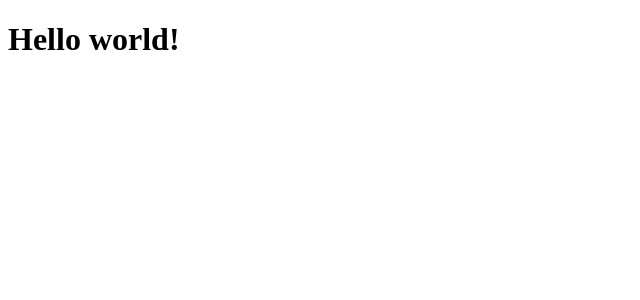
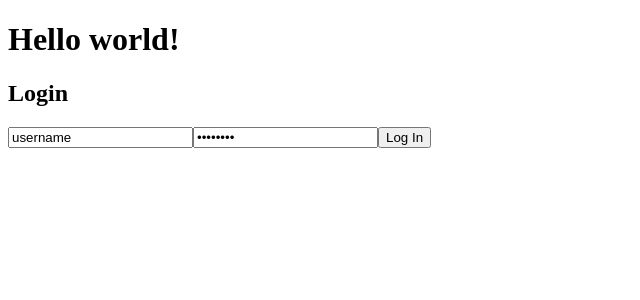
Before and after one commit to mjshuff23/react-simple-skeleton, a React (Create React App) app: page / in a window 1280 px wide. Shown: the top 300 px of the page, without its empty margins (0-640 px from the left). Built offline with nearby package versions, Linux system fonts and the light colour scheme; no server answers.

Commit message:
got login form up

```diff
--- a/package.json
+++ b/package.json
@@ -8,7 +8,11 @@
     "@testing-library/user-event": "^7.2.1",
     "react": "^17.0.1",
     "react-dom": "^17.0.1",
-    "react-scripts": "4.0.0"
+    "react-redux": "^7.2.2",
+    "react-router-dom": "^5.2.0",
+    "react-scripts": "4.0.0",
+    "redux": "^4.0.5",
+    "redux-thunk": "^2.3.0"
   },
   "scripts": {
     "start": "react-scripts start",
--- a/src/App.js
+++ b/src/App.js
@@ -1,9 +1,17 @@
 import React from 'react';
+import { Provider } from 'react-redux';
+import LoginForm from './components/LoginForm';
+import configureStore from './store/configureStore';
 
-function App() {
-  return (
-    <h1>Hello world!</h1>
-  );
-}
+const store = configureStore();
+
+const App = () => (
+  <Provider store={store}>
+    <div>
+      <h1>Hello world!</h1>
+      <LoginForm />
+    </div>
+  </Provider>
+);
 
 export default App;
--- /dev/null
+++ b/src/components/LoginForm.js
@@ -0,0 +1,50 @@
+import React, { useState } from "react";
+import { useDispatch } from "react-redux";
+// import { NavLink } from "react-router-dom";
+import { login } from "../store/actions/authentication";
+import './stylesheets/LoginForm.css'
+
+const LoginForm = (props) => {
+  const [username, setUsername] = useState("username");
+  const [password, setPassword] = useState("password");
+  const dispatch = useDispatch();
+
+  const handleSubmit = async (e) => {
+    e.preventDefault();
+    dispatch(login(username, password));
+  };
+
+  const updateUsername = (e) => {
+    setUsername(e.target.value);
+  };
+
+  const updatePassword = (e) => {
+    setPassword(e.target.value);
+  };
+
+  return (
+    <div className="loginForm">
+      <h2 className='loginForm__header'>Login</h2>
+      <form onSubmit={handleSubmit}>
+        <input
+          className="loginForm__input"
+          type="text"
+          placeholder="Username"
+          value={username}
+          onChange={updateUsername}
+        />
+        <input
+          className="loginForm__input"
+          type="password"
+          placeholder="Password"
+          value={password}
+          onChange={updatePassword}
+        />
+        <button className="loginForm__button" type="submit">Log In</button>
+      </form>
+      {/* <NavLink to="/landing" className="loginForm__signupLink">No Account? Sign Up Here!</NavLink> */}
+    </div>
+  );
+};
+
+export default LoginForm;
--- /dev/null
+++ b/src/config.js
@@ -0,0 +1 @@
+export const baseUrl = process.env.REACT_APP_BASE_URL || 'http://localhost:5000';
--- /dev/null
+++ b/src/store/actions/authentication.js
@@ -0,0 +1,17 @@
+import { baseUrl } from "../../config";
+export const SET_USER = "SET_USER"
+
+export const setUser = (username) => ({ type: SET_USER, username })
+
+export const login = (username, password) => async(dispatch) => {
+    const response = await fetch(`${baseUrl}/login`, {
+        method: "post",
+        headers: {"Content-Type": "application/json"},
+        body: JSON.stringify({username, password}),
+    });
+
+    if (response.ok) {
+        console.log('Success');
+        dispatch(setUser(username));
+    }
+}
--- /dev/null
+++ b/src/store/configureStore.js
@@ -0,0 +1,15 @@
+import { createStore, applyMiddleware, combineReducers, compose } from 'redux';
+import thunk from "redux-thunk";
+import authentication from './reducers/authentication';
+
+const composeEnhancers = window.__REDUX_DEVTOOLS_EXTENSION_COMPOSE__ || compose;
+
+const reducer = combineReducers({
+  authentication,
+});
+
+const configureStore = (initialState) => {
+  return createStore(reducer, initialState, composeEnhancers(applyMiddleware(thunk)));
+};
+
+export default configureStore;
--- /dev/null
+++ b/src/store/reducers/authentication.js
@@ -0,0 +1,15 @@
+import { SET_USER } from '../actions/authentication'
+
+const initialState = {
+  userId: '',
+  username: '',
+}
+
+export default function reducer(state = initialState, action) {
+  switch (action.type) {
+    case SET_USER:
+       return { ...state, username: action.username };
+    default:
+      return state
+  }
+}
```
Also changed, not shown: src/components/stylesheets/LoginForm.css (added), 1 other file (tests, documents, lock files or other folders).
